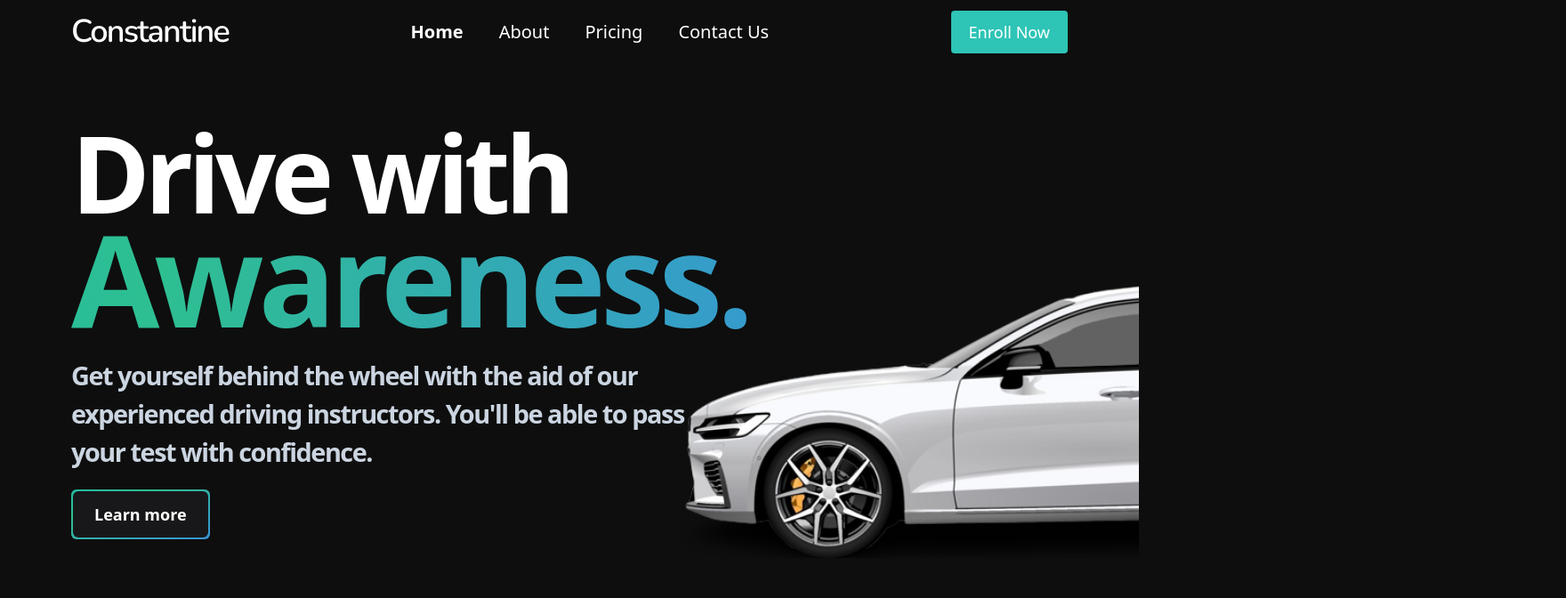
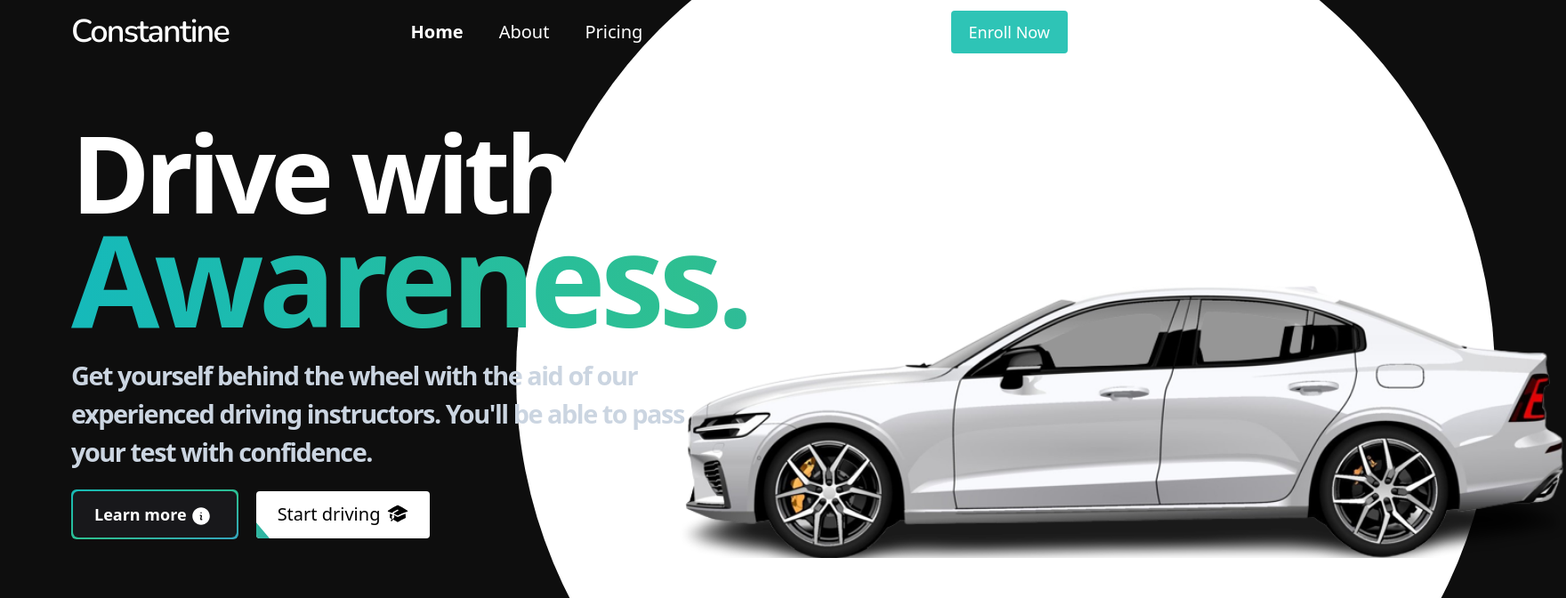
Before and after one commit to txriq03/Constantine-tailwind, a Next.js app: page / in a window 1280 px wide. Shown: the top 672 px of the page at 89% size, 1760 px wide, since content can reach past the window. Built offline with nearby package versions, Linux system fonts and the light colour scheme.

Commit message:
🔘Added start button and changed background

```diff
--- a/app/(site)/page.tsx
+++ b/app/(site)/page.tsx
@@ -1,29 +1,54 @@
 import Image from 'next/image'
-import car from '../assets/car.png'
 import sideview from '../assets/sideview.png'
+import speedsign from '../assets/speedsign.png'
 import Container from '../components/Container'
 
 export default function Home() {
   return (
-    <main className='relative overflow-hidden'>
+    <main className='relative'>
       <Container>
         <div className='text-white text-[7.5rem] font-bold tracking-tighter mt-20 whitespace-nowrap max-3xl:mt-5 max-md:text-center max-md:text-[5rem] max-sm:text-[3.5rem]'>
           <h1 >Drive with </h1>
-          <h1 className='animate-text bg-gradient-to-r from-cyan-500 via-[#2ebf91] to-blue-500 bg-clip-text text-transparent bg-[400%] text-[9rem] -mt-20 -mb-5 max-md:text-[7rem] max-md:text-center max-md:-mt-14 max-sm:text-[5rem] max-sm:-mt-10'>Awareness.</h1>
+          <h1 className='animate-text bg-gradient-to-r from-cyan-500 via-[#2ebf91] to-blue-500 bg-clip-text text-transparent bg-[400%] text-[9rem] -mt-20 -mb-5 max-md:text-[7rem] max-md:text-center max-md:-mt-14 max-sm:text-[5rem] max-sm:-mt-10 max-sm:-mb-1'>Awareness.</h1>
         </div>
         <p className='font-semibold text-slate-300 text-[1.8rem] tracking-tighter w-[45rem] mb-5 max-md:text-[1.5rem] max-md:text-center max-md:mx-auto max-md:w-[35rem] max-sm:text-[1rem] max-sm:w-[20rem]'>
           Get yourself behind the wheel with the aid of our experienced driving instructors. You&apos;ll be able to pass your test with confidence.
         </p>
 
-        {/*Button*/}
-        <a href="#_" className="relative p-0.5 mb-5 inline-flex items-center justify-center font-semibold overflow-hidden group rounded-md">
+        {/*Buttons*/}
+        <a href="#_" className="relative p-0.5 mb-10 inline-flex items-center justify-center font-semibold overflow-hidden group rounded-md">
           <span className="w-full h-full animate-text bg-gradient-to-br from-cyan-500 via-[#2ebf91] to-blue-500 group-hover:from-cyan-500 group-hover:via-[#2ebf91] group-hover:to-blue-500 absolute"></span>
           <span className="relative px-6 py-3 transition-all ease-out bg-zinc-900 rounded-md group-hover:bg-opacity-0 duration-400">
-            <span className="relative text-white text-lg">Learn more</span>
+            <span className="relative text-white text-lg">
+              Learn more
+
+              {/*info icon */}
+              <svg xmlns="http://www.w3.org/2000/svg" viewBox="0 0 24 24" fill="currentColor" className= "inline mx-1 w-6 h-6">
+                <path fill-rule="evenodd" d="M2.25 12c0-5.385 4.365-9.75 9.75-9.75s9.75 4.365 9.75 9.75-4.365 9.75-9.75 9.75S2.25 17.385 2.25 12zm8.706-1.442c1.146-.573 2.437.463 2.126 1.706l-.709 2.836.042-.02a.75.75 0 01.67 1.34l-.04.022c-1.147.573-2.438-.463-2.127-1.706l.71-2.836-.042.02a.75.75 0 11-.671-1.34l.041-.022zM12 9a.75.75 0 100-1.5.75.75 0 000 1.5z" clip-rule="evenodd" />
+              </svg>
+
+            </span>
           </span>
         </a>
 
-        <Image className='object-contain absolute top-60 -right-[20rem] max-2xl:-right-[30rem] max-xl:-right-[40rem] max-lg:-right-[50rem]' alt='car' src={sideview} height={1000} width={1000} />
+        <a href="#_" className="relative ml-5 inline-flex items-center justify-start px-6 py-3 overflow-hidden font-medium transition-all bg-white rounded hover:bg-white group">
+          <span className="w-48 h-48 rounded rotate-[-40deg] animate-text bg-gradient-to-br from-cyan-500 via-[#2ebf91] to-blue-500 absolute bottom-0 left-0 -translate-x-full ease-out duration-500 transition-all translate-y-full mb-9 ml-9 group-hover:ml-0 group-hover:mb-32 group-hover:translate-x-0"></span>
+          <span className="relative w-full text-left text-black transition-colors duration-300 ease-in-out group-hover:text-white text-xl">
+            Start driving
+
+            {/*Academy icon*/}
+            <svg xmlns="http://www.w3.org/2000/svg" viewBox="0 0 24 24" fill="currentColor" className=" inline ml-2 mb-1 w-6 h-6">
+              <path d="M11.7 2.805a.75.75 0 01.6 0A60.65 60.65 0 0122.83 8.72a.75.75 0 01-.231 1.337 49.949 49.949 0 00-9.902 3.912l-.003.002-.34.18a.75.75 0 01-.707 0A50.009 50.009 0 007.5 12.174v-.224c0-.131.067-.248.172-.311a54.614 54.614 0 014.653-2.52.75.75 0 00-.65-1.352 56.129 56.129 0 00-4.78 2.589 1.858 1.858 0 00-.859 1.228 49.803 49.803 0 00-4.634-1.527.75.75 0 01-.231-1.337A60.653 60.653 0 0111.7 2.805z" />
+              <path d="M13.06 15.473a48.45 48.45 0 017.666-3.282c.134 1.414.22 2.843.255 4.285a.75.75 0 01-.46.71 47.878 47.878 0 00-8.105 4.342.75.75 0 01-.832 0 47.877 47.877 0 00-8.104-4.342.75.75 0 01-.461-.71c.035-1.442.121-2.87.255-4.286A48.4 48.4 0 016 13.18v1.27a1.5 1.5 0 00-.14 2.508c-.09.38-.222.753-.397 1.11.452.213.901.434 1.346.661a6.729 6.729 0 00.551-1.608 1.5 1.5 0 00.14-2.67v-.645a48.549 48.549 0 013.44 1.668 2.25 2.25 0 002.12 0z" />
+              <path d="M4.462 19.462c.42-.419.753-.89 1-1.394.453.213.902.434 1.347.661a6.743 6.743 0 01-1.286 1.794.75.75 0 11-1.06-1.06z" />
+            </svg>
+
+          </span>
+        </a>
+
+        <div className='absolute -z-10 bg-white rounded-full w-[1100px] h-[1100px] -right-[25rem] -top-[200px] '/>
+        <Image className=' z-[10] object-contain w-70 h-auto absolute top-[15rem] -right-[20rem] max-2xl:-right-[30rem] max-xl:-right-[40rem] max-lg:-right-[50rem] 3xl:top-[16rem] 3xl:w-[1200px]' alt='car' priority src={sideview} height={1000} width={1000} />
+        {/* <Image className='object-contain absolute top-[10rem] right-[40rem] brightness-[.9] ' alt='Speed sign' src={speedsign} height={100} width={100}/> */}
       </Container>
     </main>
   )
--- a/app/layout.tsx
+++ b/app/layout.tsx
@@ -17,7 +17,7 @@ export default function RootLayout({
 }) {
   return (
     <html lang="en">
-      <body className='bg-[#0E0E0E]'>
+      <body className='bg-[#0E0E0E] overflow-x-hidden'>
         <Navbar/>
         {children}
       </body>
--- a/tailwind.config.js
+++ b/tailwind.config.js
@@ -8,7 +8,7 @@ module.exports = {
   theme: {
     extend: {
       animation: {
-        text: 'text 10s ease infinite'
+        text: 'text 5s ease infinite'
       },
       keyframes: {
         text: {
```
